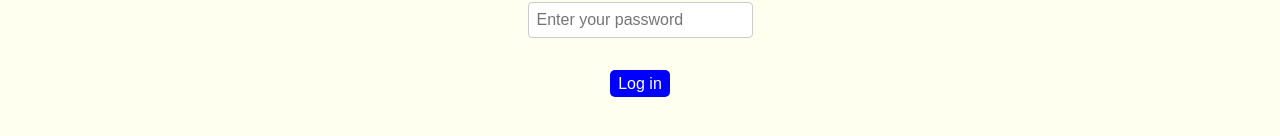
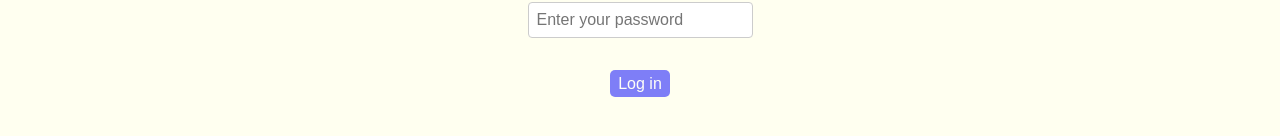
Before and after one commit to NadyaKir/React, a React (Create React App) app: page /signin in a window 1280 px wide. Shown: the part 314-450 px from the top of the page. Built offline with nearby package versions, Linux system fonts and the light colour scheme; no server answers.

Commit message:
Button disabled for incorrect inputs

```diff
--- a/src/components/SignInForm/SignInForm.js
+++ b/src/components/SignInForm/SignInForm.js
@@ -1,4 +1,4 @@
-import { useState } from 'react';
+import { useEffect, useState } from 'react';
 
 import { Button } from '../UI/Button.styled';
 import { Form } from './SignInForm.styled';
@@ -9,15 +9,15 @@ const SignInForm = () => {
   const [enteredPassword, setEnteredPassword] = useState('');
 
   const isEmailValid = (email) => {
-    const EmailVailid = /^[A-Za-z0-9._%+-]+@[A-Za-z0-9.-]+\.[A-Za-z]{2,}$/;
+    const emailVailid = /^[A-Za-z0-9._%+-]+@[A-Za-z0-9.-]+\.[A-Za-z]{2,}$/;
 
-    return EmailVailid.test(email);
+    return emailVailid.test(email);
   };
 
   const isPasswordValid = (password) => {
-    const PasswordValid = /^(?=.*[a-zA-Z])(?=.*[0-9])/;
+    const passwordValid = /^(?=.*[a-zA-Z])(?=.*[0-9])/;
 
-    return PasswordValid.test(password);
+    return passwordValid.test(password);
   };
 
   const isLengthMoreEight = enteredPassword.trim().length > 7;
@@ -30,16 +30,13 @@ const SignInForm = () => {
     setEnteredPassword(event.target.value);
   };
 
+  const isValid = () =>
+    isEmailValid(enteredUsername) &&
+    isLengthMoreEight &&
+    isPasswordValid(enteredPassword);
+
   const onClickHandler = () => {
-    if (
-      isEmailValid(enteredUsername) &&
-      isLengthMoreEight &&
-      isPasswordValid(enteredPassword)
-    ) {
-      console.log('Valid!');
-    } else {
-      console.log('Not valid!');
-    }
+    isValid();
   };
 
   const onSubmitHandler = (event) => {
@@ -57,12 +54,14 @@ const SignInForm = () => {
       />
       <label>password:</label>
       <Input
-        type="text"
+        type="password"
         onChange={enteredPasswordHandler}
         placeholder="Enter your password"
         required
       />
-      <Button onClick={onClickHandler}>Log in</Button>
+      <Button onClick={onClickHandler} disabled={!isValid()}>
+        Log in
+      </Button>
     </Form>
   );
 };
--- a/src/components/UI/Button.styled.js
+++ b/src/components/UI/Button.styled.js
@@ -9,10 +9,11 @@ export const Button = styled.button`
   font-size: 16px;
   border-radius: 5px;
   transition: opacity 0.3s ease;
-  cursor: pointer;
+  cursor: ${(props) => (props.disabled ? 'not-allowed' : 'pointer')};
+  opacity: ${(props) => (props.disabled ? '0.5' : '1')};
 
   &:hover {
-    opacity: 0.8;
+    opacity: ${(props) => (props.disabled ? '0.5' : '0.8')};
   }
 
   ${(props) =>
```
